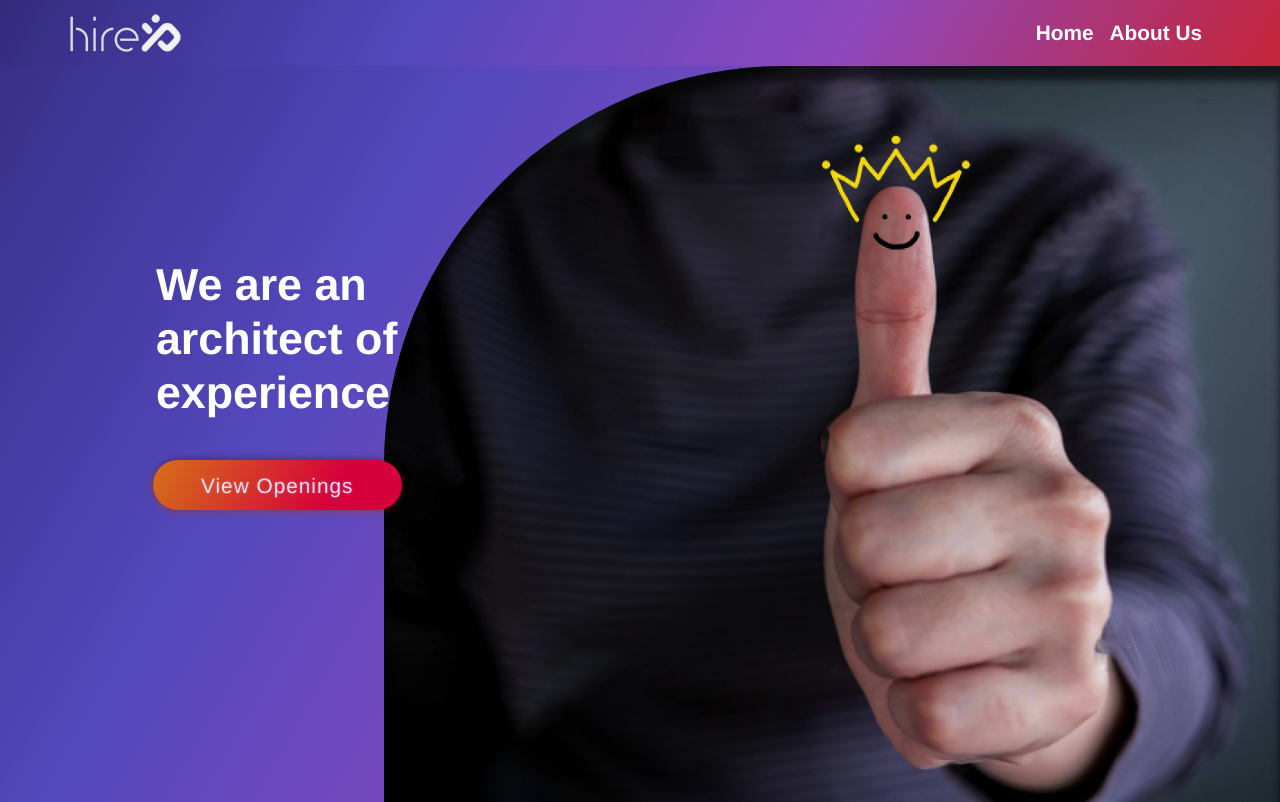
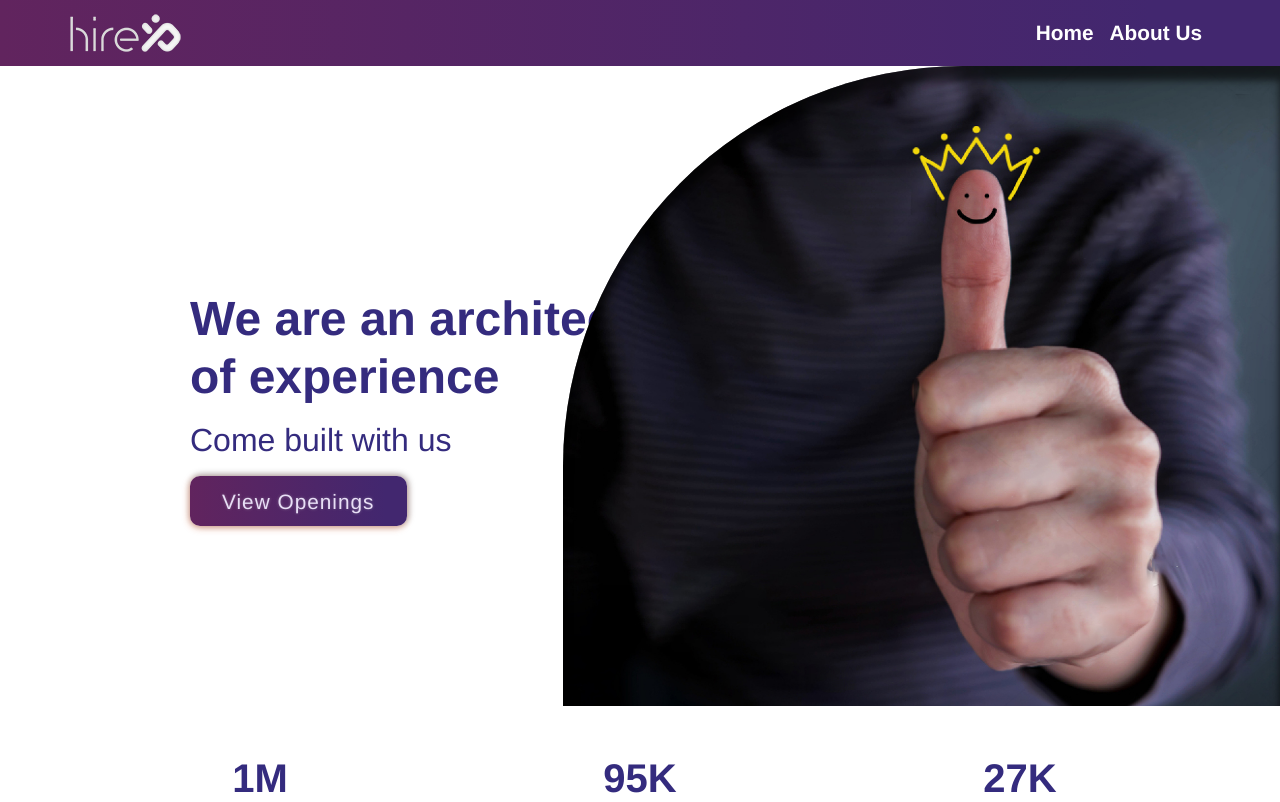
Before and after one commit to harshg6818/-modern-website, a Vue app: page / in a window 1280 px wide. Shown: the top 802 px of the page. Built offline with nearby package versions, Linux system fonts and the light colour scheme.

Commit message:
adding new changes of ui

```diff
--- a/src/assets/scss/_hirexp.scss
+++ b/src/assets/scss/_hirexp.scss
@@ -4,7 +4,8 @@
 }
 
 .nav-wrap {
-    background: linear-gradient( 120deg, rgba(52, 43, 126, 1) 0%, rgba(84, 72, 189, 1) 33%, rgba(143, 72, 189, 1) 66%, rgba(197, 36, 55, 1) 100%);
+    background: linear-gradient(90deg, #61245e, #42276f 90%);
+    // background: linear-gradient( 120deg, rgba(52, 43, 126, 1) 0%, rgba(84, 72, 189, 1) 33%, rgba(143, 72, 189, 1) 66%, rgba(197, 36, 55, 1) 100%);
     color: #e8dff6;
     .hirexp-nav {
         justify-content: flex-end;
@@ -26,7 +27,8 @@
     .leftandin {
         width: 100%;
         .outer-left {
-            background: linear-gradient( 120deg, rgba(52, 43, 126, 1) 0%, rgba(84, 72, 189, 1) 33%, rgba(143, 72, 189, 1) 66%, rgba(197, 36, 55, 1) 100%);
+            // background: linear-gradient( 120deg, rgba(52, 43, 126, 1) 0%, rgba(84, 72, 189, 1) 33%, rgba(143, 72, 189, 1) 66%, rgba(197, 36, 55, 1) 100%);
+            background: #ffffff;
             min-height: calc(100vh - 3.5rem);
             width: 100%;
             margin-left: -13.5%;
@@ -54,41 +56,43 @@
 
 .header-section {
     font-family: proxima-nova, helvetica, arial, sans-serif;
-    // margin-bottom: 20rem;
     .main-title {
-        margin-top: 15%;
+        // margin-top: 15%;
     }
+    .header-wrap {
+        margin-top: 14rem;
+        margin-right: -10rem;
         .main-title-text {
             line-height: 1.2;
-        font-size: 2.8rem;
+            font-size: 3rem;
             font-weight: 700;
-        color: #ffffff;
+            color: #342b7e;
             text-align: left;
-        padding-left: 28%;
         }
         .main-sub-text {
+            margin: 1rem 0;
             line-height: 1.2;
-        font-size: 1.2rem;
-        color: #ffffff;
+            font-size: 2rem;
+            color: #342b7e;
             text-align: left;
-        padding-left: 28%;
+            // padding-left: 28%;
         }
         .main-button {
-        margin-left: -45%;
-        margin-top: 8%;
+            // margin-left: -45%;
+            // margin-top: 8%;
+            text-align: left;
             .cta {
-            background: linear-gradient( 120deg, rgba(213, 113, 24, 1) 0%, rgba(214, 0, 59, 1) 72%);
+                background: linear-gradient(90deg, #61245e, #42276f 90%);
+                // background: linear-gradient( 120deg, rgba(213, 113, 24, 1) 0%, rgba(214, 0, 59, 1) 72%);
                 border: none;
-            border-radius: 30px;
+                border-radius: 10px;
                 box-shadow: -1px 2px 7px rgba(213, 78, 24, 0.4), 1px -1px 7px rgba(7, 6, 25, 0.4);
                 color: #e8dff6;
                 font-size: 1.3em;
                 letter-spacing: 1px;
-            padding: 0.6rem 3rem;
-            position: absolute;
+                padding: 0.6rem 2rem;
                 text-shadow: 0px 0px 3px rgba(200, 200, 200, 0.4);
                 transition: background-size 0.9s ease-in;
-            z-index: 1;
                 p {
                     padding: 0;
                     margin: 0;
@@ -105,10 +109,15 @@
             }
         }
     }
-
-.header-divider {
-    .margin20 {
-        margin: 24rem 0;
+    .image-bg {
+        background: url("~@/assets/images/thumbNew.jpg");
+        background-size: cover;
+        border-top-left-radius: 50vh;
+        background-position: bottom;
+        background-repeat: no-repeat;
+        height: 40rem;
+        box-shadow: inset 0 14px 5px rgba(0, 0, 0, 0.2), inset 0 14px 10px rgba(0, 0, 0, 0.5);
+        transform: translate(15px, 0px);
     }
 }
 
--- a/src/views/Home.vue
+++ b/src/views/Home.vue
@@ -21,32 +21,17 @@
       </div>
     </header>
 
-    <section class="header-background-section">
-      <div class="animated fadeIn">
-        <div class="body-overlay">
-          <div class="container">
-            <div class="leftandin animated" id="leftandin1">
-              <div class="outer-left fadeIn delay-06s"></div>
-              <div class="inner animated fadeIn" id="inner1"></div>
+    <section class="header-section">
+      <b-container fluid>
+        <b-row>
+          <b-col cols="5">
+            <b-container class="header-wrap">
+              <div class="main-title-text animated fadeInLeft">
+              We are an architect<br />of experience
             </div>
-          </div>
-        </div>
-      </div>
-    </section>
-
-    <section class="header-section">
-      <div class="container-fluid">
-        <div class="row">
-          <div class="col-xs-12 col-lg-5 col-md-5 col-sm-5 main-title">
-            <div class="container main-title-text animated fadeInLeft">
-              We are an architect of experience
+            <div class="main-sub-text">
+              Come built with us
             </div>
-            <!-- <div class="container main-sub-text">
-              If you wish to be a part of an energetic group relentlessly
-              working to fast-forward into the future, in a transparent and
-              holistic work environment, you are at the right place to realize
-              your synergies.
-            </div>-->
             <diV class="main-button">
               <a class="fadeIn">
                 <button class="cta animated pulse">
@@ -54,52 +39,16 @@
                 </button>
               </a>
             </diV>
-          </div>
-          <div class="col-xs-12 col-lg-7 col-md-7 col-sm-7">
-            <!-- <img src="../assets/careerPage.svg" /> -->
-          </div>
-        </div>
-      </div>
+            </b-container>
+          </b-col>
+          <b-col cols="7">
+            <div class="image-bg">
+              <div class="inner animated fadeIn" id="inner1"></div>
+            </div>
+          </b-col>
+        </b-row>
+      </b-container>
     </section>
-    <!-- <section class="life-hirexp-wrap">
-      <div class="life-hirexp">
-        <div class="container">
-          <h2 class="life-hirexp-heading">Life At HireXP</h2>
-        </div>
-        <div class="container">
-          <div class="row">
-            <div class="col-xs-12 col-lg-4 col-md-4 col-sm-4 life-hirexp-img">
-              <img src="../assets/images/life/1.jpg" alt="life 1" width="100%" />
-            </div>
-            <div class="col-xs-12 col-lg-4 col-md-4 col-sm-4 life-hirexp-img">
-              <img src="../assets/images/life/1.jpg" alt="life 1" width="100%" />
-            </div>
-            <div class="col-xs-12 col-lg-4 col-md-4 col-sm-4 life-hirexp-img">
-              <img src="../assets/images/life/1.jpg" alt="life 1" width="100%" />
-            </div>
-          </div>
-        </div>
-        <div class="container">
-          <div class="row">
-            <div class="col-xs-12 col-lg-3 col-md-3 col-sm-3 life-hirexp-img">
-              <img src="../assets/images/life/1.jpg" alt="life 1" width="100%" />
-            </div>
-            <div class="col-xs-12 col-lg-3 col-md-3 col-sm-3 life-hirexp-img">
-              <img src="../assets/images/life/1.jpg" alt="life 1" width="100%" />
-            </div>
-            <div class="col-xs-12 col-lg-3 col-md-3 col-sm-3 life-hirexp-img">
-              <img src="../assets/images/life/1.jpg" alt="life 1" width="100%" />
-            </div>
-            <div class="col-xs-12 col-lg-3 col-md-3 col-sm-3 life-hirexp-img">
-              <img src="../assets/images/life/1.jpg" alt="life 1" width="100%" />
-            </div>
-          </div>
-        </div>
-      </div>
-    </section>-->
-    <div class="container header-divider">
-      <div class="margin20"></div>
-    </div>
 
     <section class="hirexp-stats">
       <div class="container">
```
Lines whose indentation alone changed are shown as unchanged.
